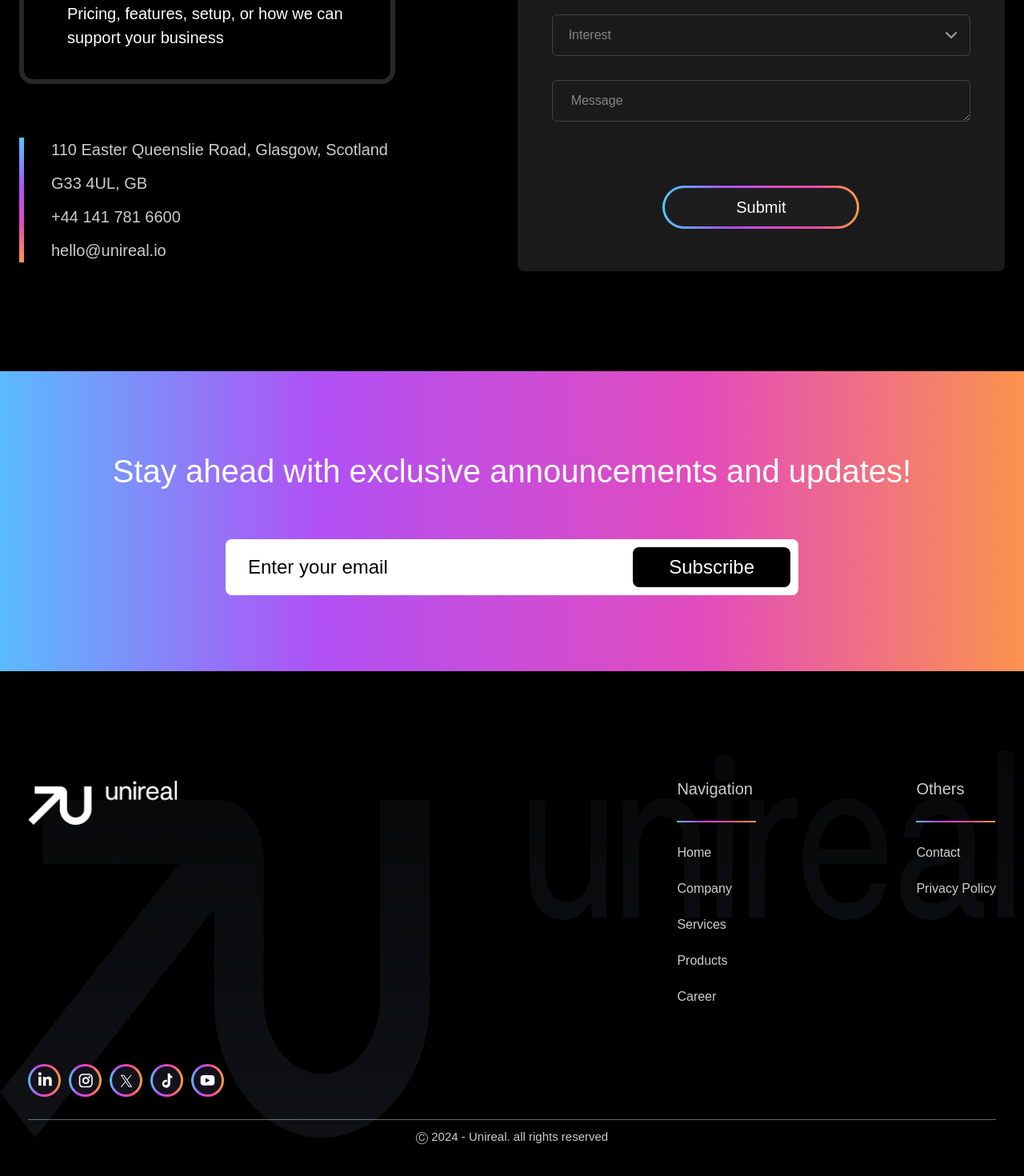
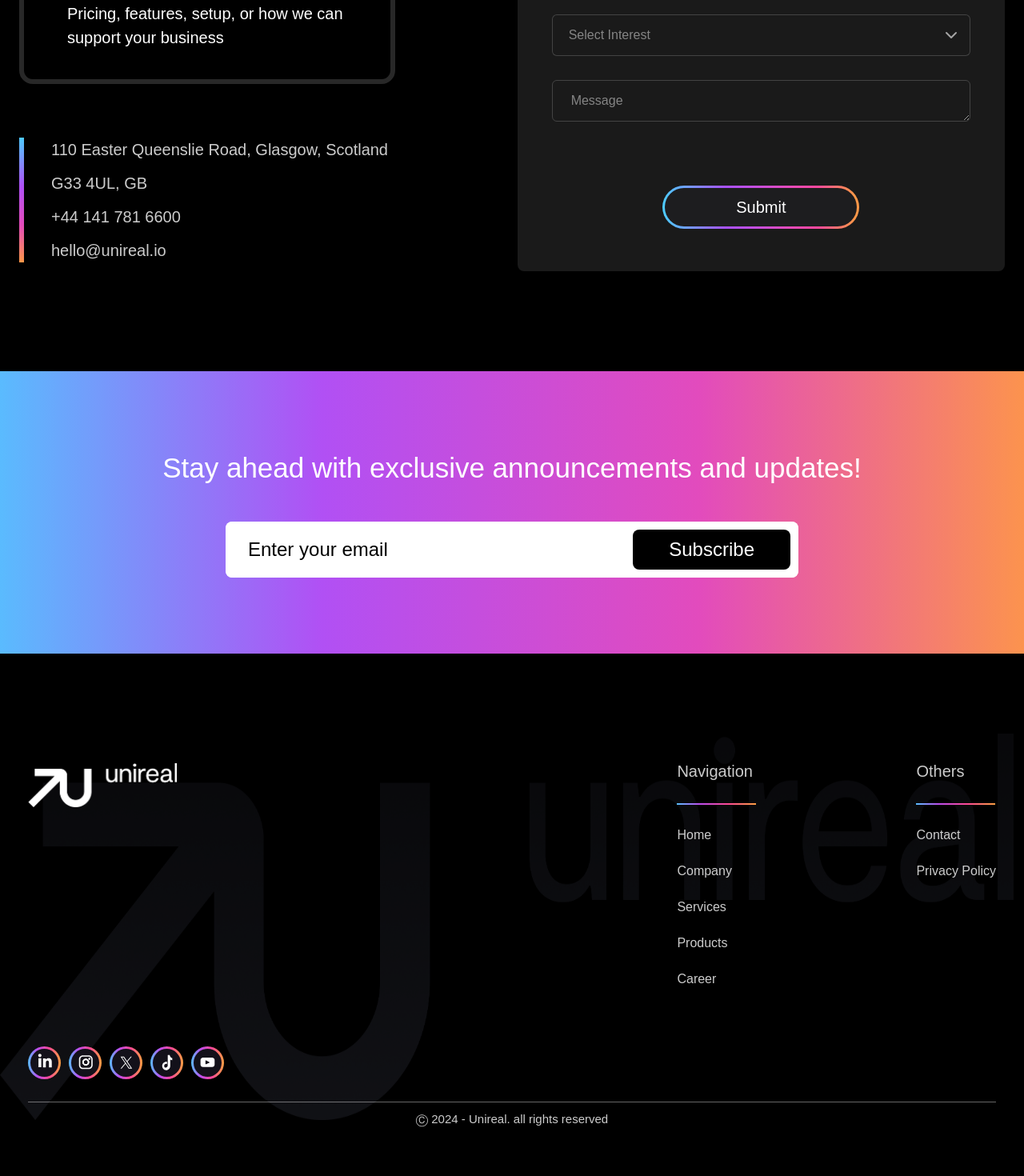
Before and after one commit to shahbazasghar1038/unireal, a React (Vite) app: page /contact in a window 1280 px wide. Shown: the part 568-2038 px from the top of the page at 80% size. Built offline with nearby package versions, Linux system fonts and the light colour scheme.

Commit message:
fixed all changes

```diff
--- a/src/components/ContactForm/ContactForm.jsx
+++ b/src/components/ContactForm/ContactForm.jsx
@@ -264,28 +264,44 @@ const ContactForm = () => {
                   <div className="relative">
                     <select
                       {...field}
-                      className="flex h-[52px] w-full appearance-none items-center justify-start rounded-md border border-[#A4A4A4] border-opacity-30 bg-transparent px-5 text-[#858585] placeholder-[#858585] outline-none focus:ring-2 focus:ring-[#57C3F9]"
+                      className="flex h-[52px] w-full appearance-none items-center justify-start rounded-md border border-[#A4A4A4]/30 bg-transparent px-5 text-[#858585] outline-none focus:ring-2 focus:ring-[#57C3F9]"
+                      style={{
+                        color: field.value ? "#fff" : "#858585",
+                        backgroundColor: "#1a1a1a",
+                      }}
                     >
-                      <option value="Interest" className="text-black">
-                        Interest
+                      <option
+                        value=""
+                        disabled
+                        hidden
+                        className="text-white"
+                        style={{
+                          backgroundColor: "#1a1a1a",
+                          padding: "8px 0",
+                        }}
+                      >
+                        Select Interest
                       </option>
-                      <option value="Interest2" className="text-black">
-                        Interest2
-                      </option>
-                      <option value="Interest3" className="text-black">
-                        Interest3
-                      </option>
-                      <option value="Interest4" className="text-black">
-                        Interest4
-                      </option>
-                      <option value="Interest5" className="text-black">
-                        Interest5
-                      </option>
-                      <option value="Interest6" className="text-black">
-                        Interest6
-                      </option>
+
+                      {["ESL", "Digital Signage", "AI Analytics"].map((num) => (
+                        <option
+                          key={`${num}`}
+                          value={`${num}`}
+                          style={{
+                            backgroundColor: "#1a1a1a",
+                            color: "white",
+                            padding: "8px 0", // Y-axis padding
+                            // For browser compatibility
+                            WebkitPaddingStart: "8px",
+                            WebkitPaddingEnd: "8px",
+                          }}
+                          className="hover:!bg-[#1D1D1F]"
+                        >
+                          {num}
+                        </option>
+                      ))}
                     </select>
-                    <div className="pointer-events-none absolute right-3 top-1/2 -translate-y-1/2 transform">
+                    <div className="pointer-events-none absolute right-3 top-1/2 -translate-y-1/2">
                       <ChevronDown className="text-[#A4A4A4]" />
                     </div>
                   </div>
--- a/src/components/footer.jsx
+++ b/src/components/footer.jsx
@@ -53,7 +53,11 @@ const Footer = () => {
                 />
                 <div className="flex items-center justify-center gap-2.5">
                   {/* linkedin  */}
-                  <div className="div-bg-gradient aspect-square h-[41px] cursor-pointer rounded-full p-[3px]">
+                  <Link
+                    to={"https://www.linkedin.com/company/unireal-io/"}
+                    target="_blank"
+                    className="div-bg-gradient aspect-square h-[41px] cursor-pointer rounded-full p-[3px]"
+                  >
                     <div className="flex h-full w-full items-center justify-center rounded-full bg-[#13111A]">
                       <img
                         src="/linledin.svg"
@@ -61,9 +65,15 @@ const Footer = () => {
                         className="w-full max-w-[18px] translate-y-[-2px]"
                       />
                     </div>
-                  </div>
+                  </Link>
                   {/* instagram  */}
-                  <div className="div-bg-gradient aspect-square h-[41px] cursor-pointer rounded-full p-[3px]">
+                  <Link
+                    to={
+                      "https://www.instagram.com/unireal_io?igsh=aGZoNmg5bWU4bWpo"
+                    }
+                    target="_blank"
+                    className="div-bg-gradient aspect-square h-[41px] cursor-pointer rounded-full p-[3px]"
+                  >
                     <div className="flex h-full w-full items-center justify-center rounded-full bg-[#13111A]">
                       <img
                         src="/insta.svg"
@@ -71,9 +81,15 @@ const Footer = () => {
                         className="w-full max-w-[18px]"
                       />
                     </div>
-                  </div>
+                  </Link>
                   {/* x  */}
-                  <div className="div-bg-gradient aspect-square h-[41px] cursor-pointer rounded-full p-[3px]">
+                  <Link
+                    to={
+                      "https://x.com/unireal_io?s=21&t=pmSObJhqfsNNpZwiusAoXA"
+                    }
+                    target="_blank"
+                    className="div-bg-gradient aspect-square h-[41px] cursor-pointer rounded-full p-[3px]"
+                  >
                     <div className="flex h-full w-full items-center justify-center rounded-full bg-[#13111A]">
                       <img
                         src="/x.svg"
@@ -81,9 +97,15 @@ const Footer = () => {
                         className="w-full max-w-[16px]"
                       />
                     </div>
-                  </div>
+                  </Link>
                   {/* tiktok  */}
-                  <div className="div-bg-gradient aspect-square h-[41px] cursor-pointer rounded-full p-[3px]">
+                  <Link
+                    to={
+                      "https://www.tiktok.com/@unireal.io?_t=ZS-8trYl8xLnMq&_r=1"
+                    }
+                    target="_blank"
+                    className="div-bg-gradient aspect-square h-[41px] cursor-pointer rounded-full p-[3px]"
+                  >
                     <div className="flex h-full w-full items-center justify-center rounded-full bg-[#13111A]">
                       <img
                         src="/tiktok.svg"
@@ -91,9 +113,13 @@ const Footer = () => {
                         className="w-full max-w-[14px]"
                       />
                     </div>
-                  </div>
+                  </Link>
                   {/* yt  */}
-                  <div className="div-bg-gradient aspect-square h-[41px] cursor-pointer rounded-full p-[3px]">
+                  <Link
+                    to={"https://youtube.com/@unireal_io?si=Ce2LKIMNDQYbf3Kj"}
+                    target="_blank"
+                    className="div-bg-gradient aspect-square h-[41px] cursor-pointer rounded-full p-[3px]"
+                  >
                     <div className="flex h-full w-full items-center justify-center rounded-full bg-[#13111A]">
                       <img
                         src="/yt.svg"
@@ -101,7 +127,7 @@ const Footer = () => {
                         className="w-full max-w-[19px]"
                       />
                     </div>
-                  </div>
+                  </Link>
                 </div>
               </div>
               {/* right  */}
--- a/src/index.css
+++ b/src/index.css
@@ -409,3 +409,17 @@ motion.div {
   will-change: transform, top, width;
 }
 /* latest  */
+/* Custom select styling */
+select option {
+  padding: 8px 0;
+  background-color: #1a1a1a !important;
+  color: white !important;
+}
+
+select option:hover {
+  background-color: #1d1d1f !important;
+}
+
+select:focus option:checked {
+  background-color: #1d1d1f !important;
+}
--- a/src/pages/about/AboutUs.jsx
+++ b/src/pages/about/AboutUs.jsx
@@ -7,8 +7,8 @@ const AboutUs = () => {
       <div className="h-[80px] w-full"></div>
       <div className="mx-auto flex flex-col items-center justify-center bg-black text-white">
         {/* Hero Section */}
-        <section className="flex max-w-[1200px] flex-col items-center justify-center gap-[25px] px-5 pb-[70px] pt-[70px] text-center md:gap-[33px] md:pt-[120px] 2xl:max-w-[1465px] 2xl:pt-[149px]">
-          <h2 className="w-fit bg-company-gradient-text bg-clip-text text-[40px] font-[600] text-transparent lg:text-[55px]">
+        <section className="flex max-w-[370px] flex-col items-center justify-center gap-[25px] px-5 pb-[70px] pt-[70px] text-center sm:max-w-[1150px] md:gap-[33px] md:pt-[120px] 2xl:max-w-[1455px] 2xl:pt-[149px]">
+          <h2 className="w-fit bg-company-gradient-text bg-clip-text text-[40px] font-[500] text-transparent lg:text-[55px]">
             Who We Are
           </h2>
           <p className="text-center text-[19px] text-[#D8D8D8] lg:text-[24px] lg:leading-[36px] 2xl:text-[30px] 2xl:leading-[38px]">
@@ -49,7 +49,7 @@ const AboutUs = () => {
 
         {/* Contact Section */}
         <section className="justify-centerpb-[150px] mt-[80px] flex max-w-[700px] flex-col items-center px-5 pb-[40px] md:pb-[70px] lg:mt-[-80px] lg:px-0 2xl:max-w-[850px] 2xl:pb-[150px]">
-          <h2 className="w-fit bg-company-gradient-text bg-clip-text text-[40px] font-[600] text-transparent lg:text-[55px]">
+          <h2 className="w-fit bg-company-gradient-text bg-clip-text text-[40px] font-[500] text-transparent lg:text-[55px]">
             Join Us
           </h2>
           <p className="mt-[24px] text-center text-[19px] text-[white] lg:text-[24px] lg:leading-[36px] 2xl:mt-[28px] 2xl:text-[30px] 2xl:leading-[38px]">
--- a/src/pages/gemini/particals/email.jsx
+++ b/src/pages/gemini/particals/email.jsx
@@ -1,7 +1,7 @@
 const Email = () => {
   return (
-    <div className="flex flex-col items-center justify-center gap-[55px] bg-section-gradient px-5 py-[70px] md:py-[95px] 2xl:gap-[65px] 2xl:py-[105px]">
-      <h3 className="text-center text-[30px] font-[400] text-white md:text-[40px]">
+    <div className="flex flex-col items-center justify-center gap-[40px] bg-section-gradient px-5 py-[70px] md:py-[95px] 2xl:gap-[50px] 2xl:py-[105px]">
+      <h3 className="text-center text-[30px] font-[400] text-white md:text-[35px]">
         Stay ahead with exclusive announcements and updates!{" "}
       </h3>
       <div className="relative flex h-[60px] w-full max-w-[716px] items-center justify-center overflow-hidden rounded-lg bg-[white] md:h-[70px] 2xl:h-[86px]">
```
Also changed, not shown: src/pages/careers/CareersPage.jsx (+33 -12 lines).
